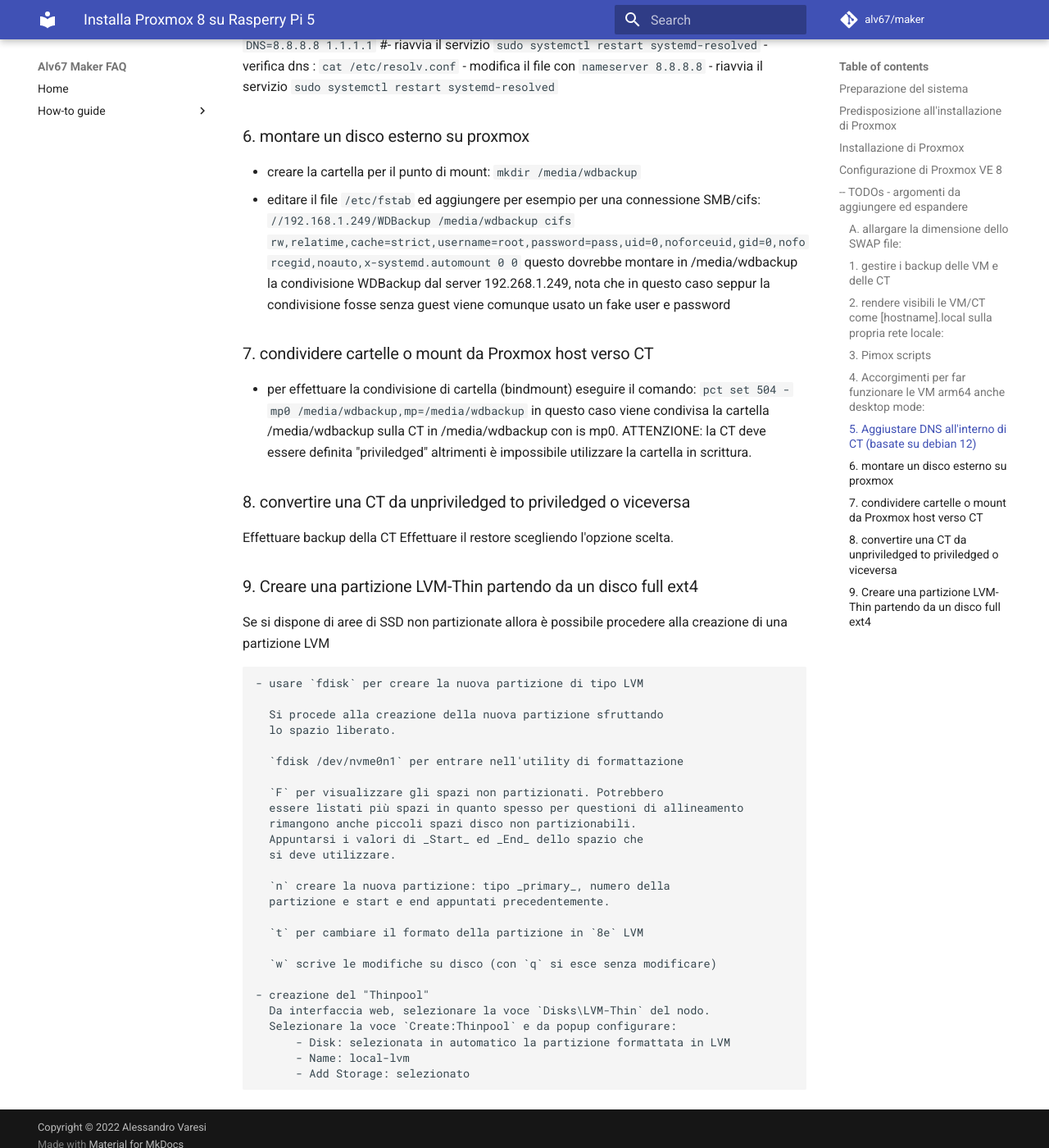
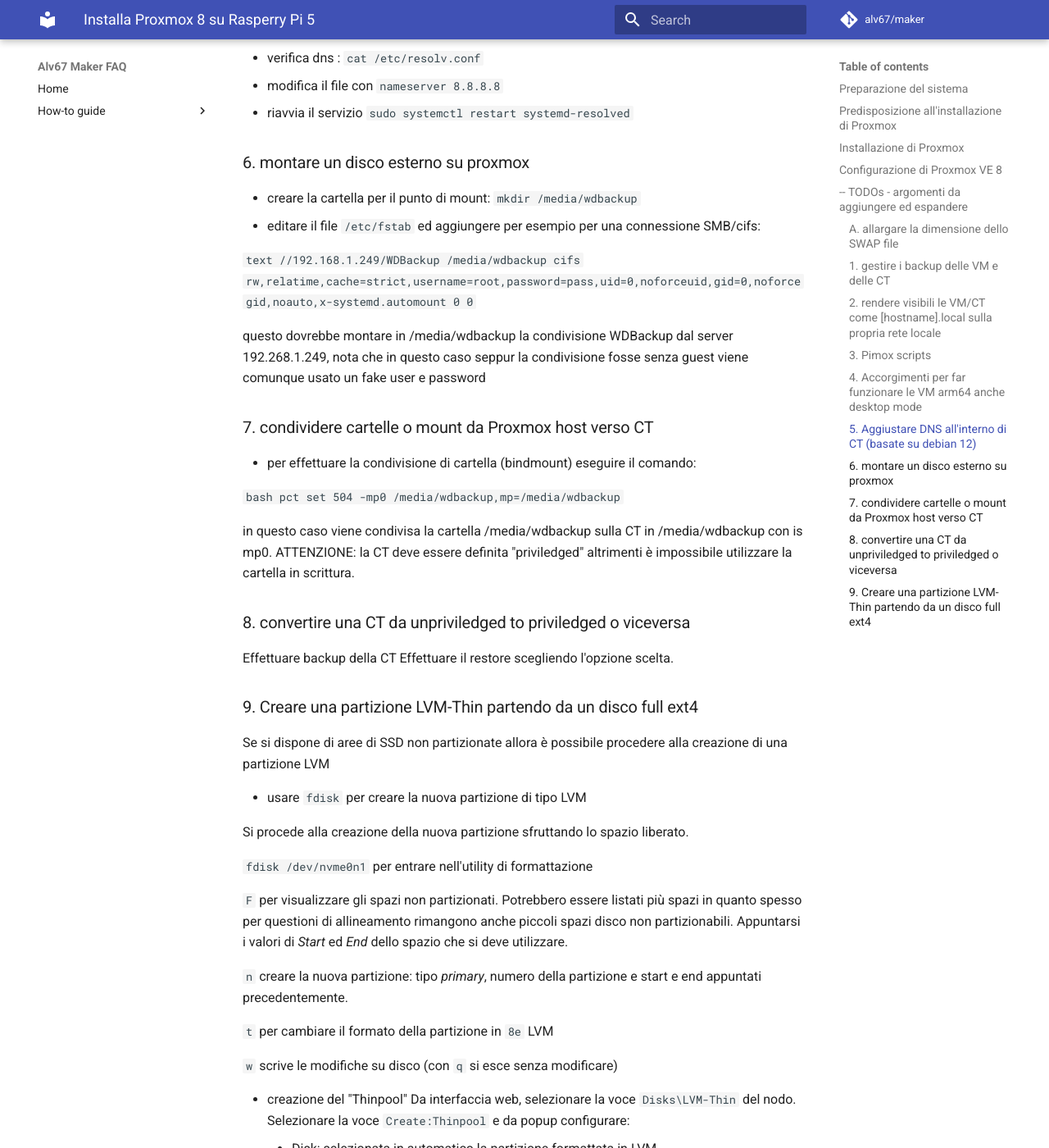
Before and after one commit to novice-handbooks/maker, an MkDocs documentation site: the page built from doc/proxmoxonpi5.md, in a window 1280 px wide and 1400 px high, scrolled down 5786 px. Shown: the whole window at 82% size. Built offline with MkDocs 1.6.1 and Material for MkDocs 9.7.7, drawn with Linux system fonts in a browser that asks for light colours; comment, search, counter and statistics services are not loaded; some of the changed text lies outside the part shown.

````diff
--- a/doc/proxmoxonpi5.md
+++ b/doc/proxmoxonpi5.md
@@ -213,15 +213,15 @@ reboot
 Accedere all'interfaccia web all'indirizzo : [https://192.168.1.180:8006](https://192.168.1.180:8006) oppure
 [https://raspi5.local:8006](https://raspi5.local:8006)
 
-
 ## -- TODOs - argomenti da aggiungere ed espandere
 
-### A. allargare la dimensione dello SWAP file:
+### A. allargare la dimensione dello SWAP file
+
    `sudo dphys-swapfile swapoff`
 
    edit /etc/dphys-swapfile
 
-   ```
+   ```text
    CONF_SWAPSIZE=8000
 
    CONF_MAXSWAP=8000
@@ -229,114 +229,121 @@ Accedere all'interfaccia web all'indirizzo : [https://192.168.1.180:8006](https:
 
    Riavviare servizio
 
-   ```
+   ```text
    sudo dphys-swapfile setup
    sudo dphys-swapfile swapon
    ```
 
    verificare `sudo swapon --show`
 
+### 1. gestire i backup delle VM e delle CT
 
+- shared Storage
+   aggiunta di storage NFS per l'archiviazione esterna dei backup
+   1. Preparare la condivisione NFS su Synology vedere [qui](https://www.youtube.com/watch?v=EMQdN6W_y1Y)
+   2. `Datacenter/Storage/Add: NFS`
+   3. Configurare
 
+      ```text
+      ID: SynoNFS
+      Server: 192.168.1.250
+      Export: /volume1/proxmox
+      Content: Disk image, ISO image, Container template, VZDump backup file, Container
+      ```
 
-### 1. gestire i backup delle VM e delle CT
-   - shared Storage
-      aggiunta di storage NFS per l'archiviazione esterna dei backup
-      1. Preparare la condivisione NFS su Synology vedere [qui](https://www.youtube.com/watch?v=EMQdN6W_y1Y)
-      2. `Datacenter/Storage/Add: NFS`
-      3. Configurare
-         ```
-         ID: SynoNFS
-         Server: 192.168.1.250
-         Export: /volume1/proxmox
-         Content: Disk image, ISO image, Container template, VZDump backup file, Container
-         ```
-         --> `Add`
+      --> `Add`
 
-   - attivare la cache locale per la creazione del backup
-      `nano /etc/vzdump.conf`
+- attivare la cache locale per la creazione del backup
+   `nano /etc/vzdump.conf`
 
-      ```
-      # vzdump default settings
-      tmpdir: /tmp
-      #dumpdir: DIR
-      #storage: STORAGE_ID
-      ...
-      ```
-### 2. rendere visibili le VM/CT come [hostname].local sulla propria rete locale:
-   - install `avahi-daemon` package
+   ```text
+   # vzdump default settings
+   tmpdir: /tmp
+   #dumpdir: DIR
+   #storage: STORAGE_ID
+   ...
+   ```
+
+### 2. rendere visibili le VM/CT come [hostname].local sulla propria rete locale
+
+- install `avahi-daemon` package
 
 ### 3. [Pimox scripts](https://pimox-scripts.com/)
+
    Proxmox arm64 Install Scripts
 
-### 4. Accorgimenti per far funzionare le VM arm64 anche desktop mode:
-   - bios : OVMF (UEFI)
-   - initial DVD:SCSI / HD : SATA
-   - then NO DVD / HD (detach + reattach as SCSI0)
-   - Boot order (always to check)
-   - (some time with no display)
-   - if hangs on STOP or SHUTDOWN use "Monitor" then QUIT
+### 4. Accorgimenti per far funzionare le VM arm64 anche desktop mode
+
+- bios : OVMF (UEFI)
+- initial DVD:SCSI / HD : SATA
+- then NO DVD / HD (detach + reattach as SCSI0)
+- Boot order (always to check)
+- (some time with no display)
+- if hangs on STOP or SHUTDOWN use "Monitor" then QUIT
 
 ### 5. Aggiustare DNS all'interno di CT (basate su debian 12)
-   #- verifica DNS : `resolvectl status`
-   #- modifica file `/etc/systemd/resolved.conf` con `DNS=8.8.8.8 1.1.1.1`
-   #- riavvia il servizio `sudo systemctl restart systemd-resolved`
-   - verifica dns : `cat /etc/resolv.conf`
-   - modifica il file con `nameserver 8.8.8.8`
-   - riavvia il servizio `sudo systemctl restart systemd-resolved`
+
+- verifica dns : `cat /etc/resolv.conf`
+- modifica il file con `nameserver 8.8.8.8`
+- riavvia il servizio `sudo systemctl restart systemd-resolved`
 
 ### 6. montare un disco esterno su proxmox
-   - creare la cartella per il punto di mount: `mkdir /media/wdbackup`
-   - editare il file `/etc/fstab` ed aggiungere per esempio per una connessione SMB/cifs:
-   ```
+
+- creare la cartella per il punto di mount: `mkdir /media/wdbackup`
+- editare il file `/etc/fstab` ed aggiungere per esempio per una connessione SMB/cifs:
+
+   ```text
    //192.168.1.249/WDBackup /media/wdbackup cifs rw,relatime,cache=strict,username=root,password=pass,uid=0,noforceuid,gid=0,noforcegid,noauto,x-systemd.automount 0 0
    ```
-   questo dovrebbe montare in /media/wdbackup la condivisione WDBackup dal server 192.268.1.249, nota che in questo caso
-   seppur la condivisione fosse senza guest viene comunque usato un fake user e password
+
+questo dovrebbe montare in /media/wdbackup la condivisione WDBackup dal server 192.268.1.249, nota che in questo caso
+seppur la condivisione fosse senza guest viene comunque usato un fake user e password
 
 ### 7. condividere cartelle o mount da Proxmox host verso CT
-   - per effettuare la condivisione di cartella (bindmount) eseguire il comando:
-   ```
+
+- per effettuare la condivisione di cartella (bindmount) eseguire il comando:
+
+   ```bash
    pct set 504 -mp0 /media/wdbackup,mp=/media/wdbackup
    ```
+
    in questo caso viene condivisa la cartella /media/wdbackup sulla CT in /media/wdbackup con is mp0.
    ATTENZIONE: la CT deve essere definita "priviledged" altrimenti è impossibile utilizzare la cartella in scrittura.
 
 ### 8. convertire una CT da unpriviledged to priviledged o viceversa
+
    Effettuare backup della CT
    Effettuare il restore scegliendo l'opzione scelta.
 
 ### 9. Creare una partizione LVM-Thin partendo da un disco full ext4
+
    Se si dispone di aree di SSD non partizionate allora è possibile procedere alla creazione di una partizione LVM
 
-    - usare `fdisk` per creare la nuova partizione di tipo LVM
+- usare `fdisk` per creare la nuova partizione di tipo LVM
 
-      Si procede alla creazione della nuova partizione sfruttando
-      lo spazio liberato.
+   Si procede alla creazione della nuova partizione sfruttando
+   lo spazio liberato.
 
-      `fdisk /dev/nvme0n1` per entrare nell'utility di formattazione
+   `fdisk /dev/nvme0n1` per entrare nell'utility di formattazione
 
-      `F` per visualizzare gli spazi non partizionati. Potrebbero
-      essere listati più spazi in quanto spesso per questioni di allineamento
-      rimangono anche piccoli spazi disco non partizionabili.
-      Appuntarsi i valori di _Start_ ed _End_ dello spazio che
-      si deve utilizzare.
+   `F` per visualizzare gli spazi non partizionati. Potrebbero
+   essere listati più spazi in quanto spesso per questioni di allineamento
+   rimangono anche piccoli spazi disco non partizionabili.
+   Appuntarsi i valori di _Start_ ed _End_ dello spazio che
+   si deve utilizzare.
 
-      `n` creare la nuova partizione: tipo _primary_, numero della
-      partizione e start e end appuntati precedentemente.
+   `n` creare la nuova partizione: tipo _primary_, numero della
+   partizione e start e end appuntati precedentemente.
 
-      `t` per cambiare il formato della partizione in `8e` LVM
+   `t` per cambiare il formato della partizione in `8e` LVM
 
-      `w` scrive le modifiche su disco (con `q` si esce senza modificare)
+   `w` scrive le modifiche su disco (con `q` si esce senza modificare)
 
-    - creazione del "Thinpool"
-      Da interfaccia web, selezionare la voce `Disks\LVM-Thin` del nodo.
-      Selezionare la voce `Create:Thinpool` e da popup configurare:
-          - Disk: selezionata in automatico la partizione formattata in LVM
-          - Name: local-lvm
-          - Add Storage: selezionato
-
-
-
+- creazione del "Thinpool"
+   Da interfaccia web, selezionare la voce `Disks\LVM-Thin` del nodo.
+   Selezionare la voce `Create:Thinpool` e da popup configurare:
+      - Disk: selezionata in automatico la partizione formattata in LVM
+      - Name: local-lvm
+      - Add Storage: selezionato
 
 <!-- END -->
````
Also changed, not shown: doc/raspi5nvme.md (+7 -4 lines).
